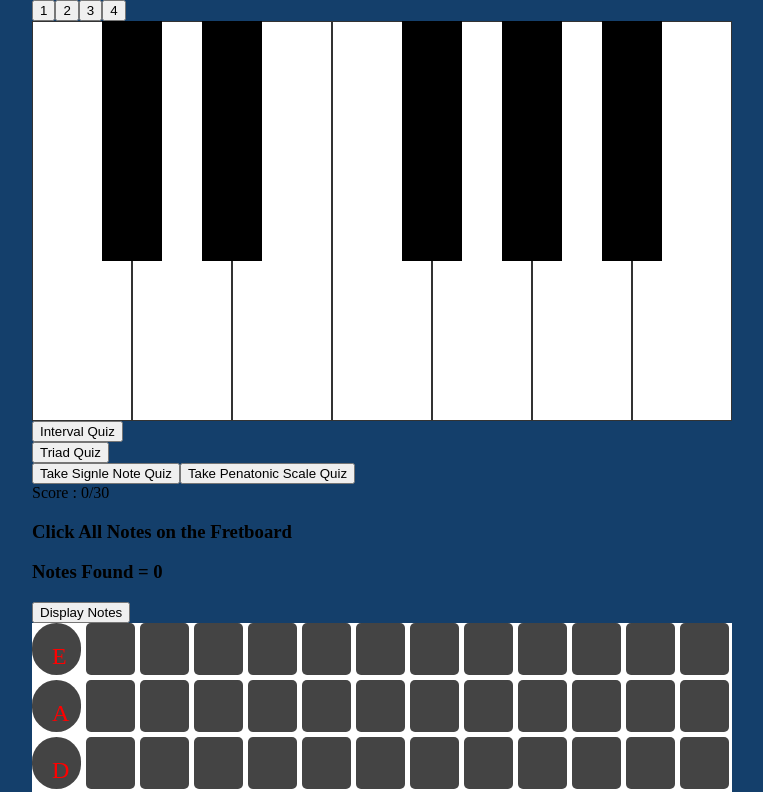
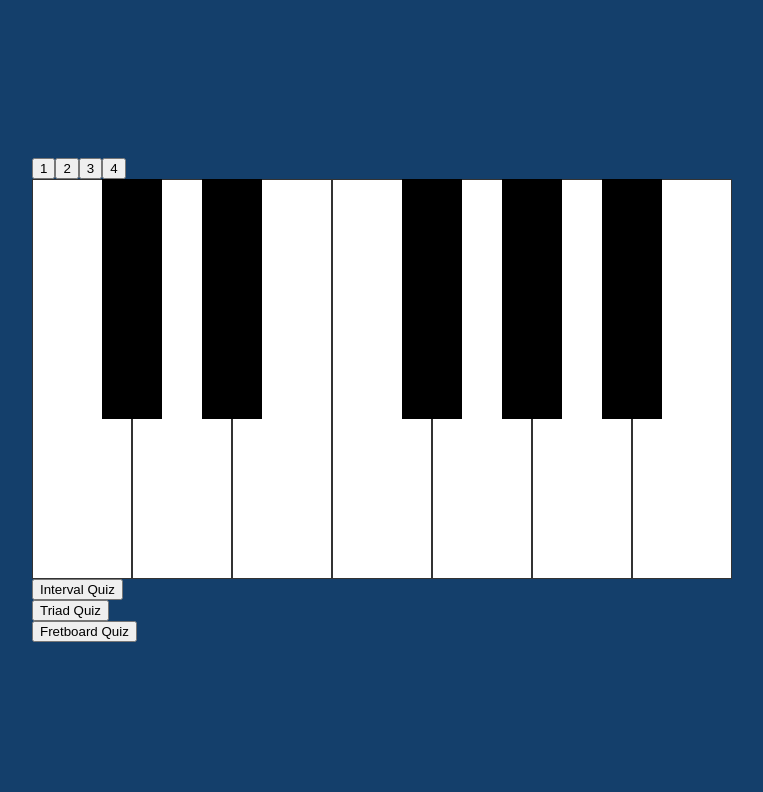
Before and after one commit to Reed22/Piano, a React (Create React App) app: page / in a window 1280 px wide. Shown: the top 792 px of the page, without its empty margins (258-1021 px from the left). Built offline with nearby package versions, Linux system fonts and the light colour scheme; no server answers.

Commit message:
finished quiz layout

```diff
--- a/src/FretBoard.jsx
+++ b/src/FretBoard.jsx
@@ -12,7 +12,6 @@ class FretBoard extends Component {
             startQuiz:false,
             noteSelectionCount:0,
             currentNote:"",
-            noteIds:[],
             noteColor: "fretboard-box",
             noteColorFound : "fretboard-box-green",
             scaleQuiz : false,
@@ -110,7 +109,7 @@ class FretBoard extends Component {
         var minimum = 0
         var randomNumber = Math.floor(Math.random() * (maximum - minimum + 1)) + minimum
         //console.log( noteSelector[randomNumber])
-        this.setState({currentNote: noteSelector[randomNumber],scaleQuiz:false,arpQuiz:true},()=>{console.log(this.state.currentNote)})
+        this.setState({currentNote: noteSelector[randomNumber],scaleQuiz:false,noteQuiz:true},()=>{console.log(this.state.scaleQuiz,this.state.arpQuiz,)})
     }
     createScaleQuiz(){
         var noteSelector = ["C","D","E","F","G","A"]
@@ -126,7 +125,7 @@ class FretBoard extends Component {
         else if (noteSelector[randomNumber] == "G"){    this.setState({currentScale : "GmajPent"})}
         else if (noteSelector[randomNumber] == "A"){   this.setState({currentScale : "AmajPent"})}
 
-        this.setState({currentNote: noteSelector[randomNumber],scaleQuiz:true,arpQuiz:false }/*,()=>{console.log(this.state.currentNote, this.state.currentScale)}*/)
+        this.setState({currentNote: noteSelector[randomNumber],scaleQuiz:true,noteQuiz:false },()=>{console.log(this.state.scaleQuiz,this.state.arpQuiz,)})
 
     }
     handleClick(event){
@@ -140,7 +139,8 @@ class FretBoard extends Component {
         }
     }
     handleChange(event) {
-        if (event.target.id == 2){
+
+        if (event.target.id == 1 || event.target.id == 5){
             this.revertState()
             this.setState(prevState =>{
                 return {
@@ -148,34 +148,32 @@ class FretBoard extends Component {
                     currentNote:"",
                     noteSelectionCount:0
                 }
+            })
+        }
+        else if (event.target.id == 2){
+            this.revertState()
+            this.setState({
+                    currentNote:"",
+                    noteSelectionCount:0
             },()=>{this.createNoteQuiz()})
         }
-
         else if (event.target.id == 3){
             this.revertState()
-            this.setState(prevState =>{
-                return {
-                    startQuiz: !(prevState.startQuiz),
+            this.setState({
                     currentScale:"",
                     noteSelectionCount:0
-                }
             },()=>{this.createScaleQuiz()})
-
         }
         else if (event.target.id == 4){
             this.setState(prevState =>{
                 return {
                     displayNote :!prevState.displayNote
                 }
-            }/*, ()=> {
-                //console.log(this.state.displayNote,"qstion")
-            }*/)
-
+            })
         }
     }
     noteInScale(note,idNumber){
         var idNum = "isActive" + idNumber
-        console.log("noteinscale   note:  ",note,idNumber, this.state[("isActive"+idNumber)],this.state.noteQuiz)
         if(this.state.scaleQuiz == true){
             if (this.state.currentScale == "AmajPent"){
                 if (this.state.AmajPent.includes(note)){
@@ -299,11 +297,14 @@ class FretBoard extends Component {
             <div>
 
 
+                    <button id="1" onClick={this.handleChange}>{this.state.startQuiz ? "Quit" : "Fretboard Quiz"}</button>
+                    {this.state.startQuiz &&
 
                 <div>
                     <button id="2" onClick={this.handleChange}>Take Signle Note Quiz</button>
                     <button id="3" onClick={this.handleChange}>Take Penatonic Scale Quiz</button>
-                    <div> Score : {this.state.noteSelectionCount}/{this.noteQuiz ? 6 : 30}</div>
+                    <button id="5" onClick={this.handleChange}>Submit Quiz</button>
+                    <div> Score : {this.state.noteSelectionCount}/{this.state.noteQuiz ? 6 : 30}</div>
                     <h3 >Click All {this.state.scaleQuiz ? this.state.currentScale : this.state.currentNote} Notes on the Fretboard</h3>
                     <h3>Notes Found = {this.state.noteSelectionCount}</h3>
                     <button id="4" onClick={this.handleChange}>Display Notes</button>
@@ -408,7 +409,7 @@ class FretBoard extends Component {
 
                     </div>
                 </div>
-
+            }
             </div>
             )
         }
```
